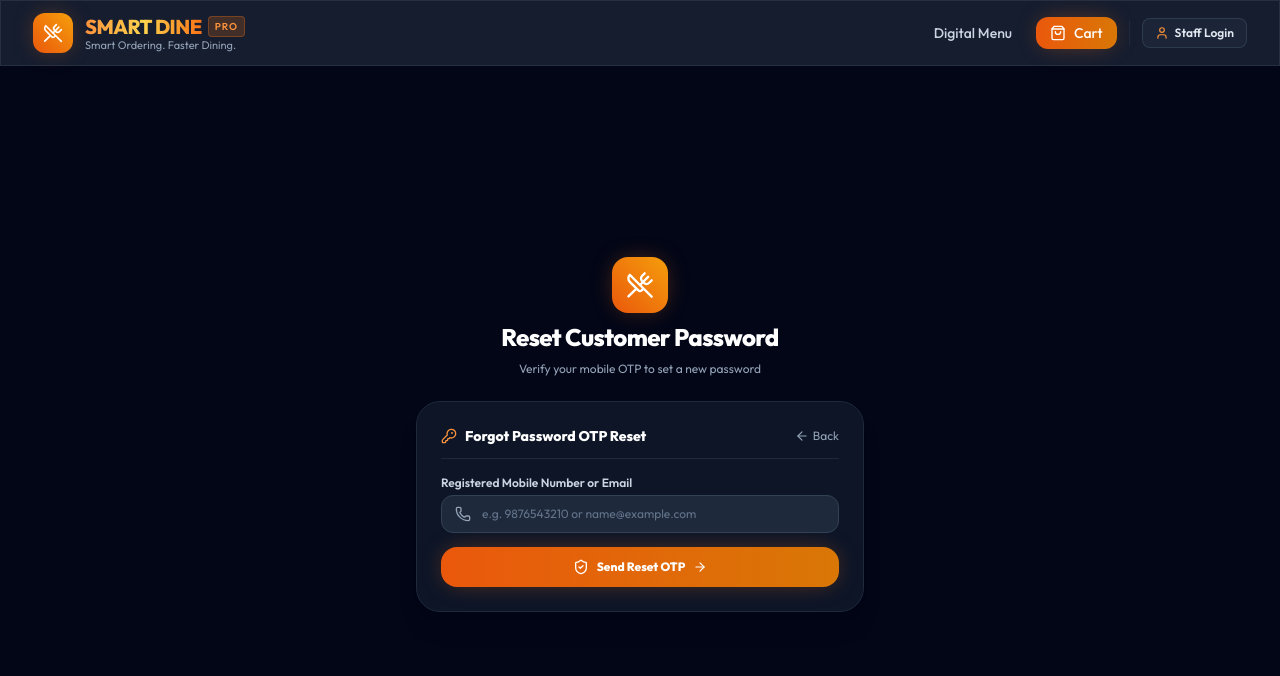
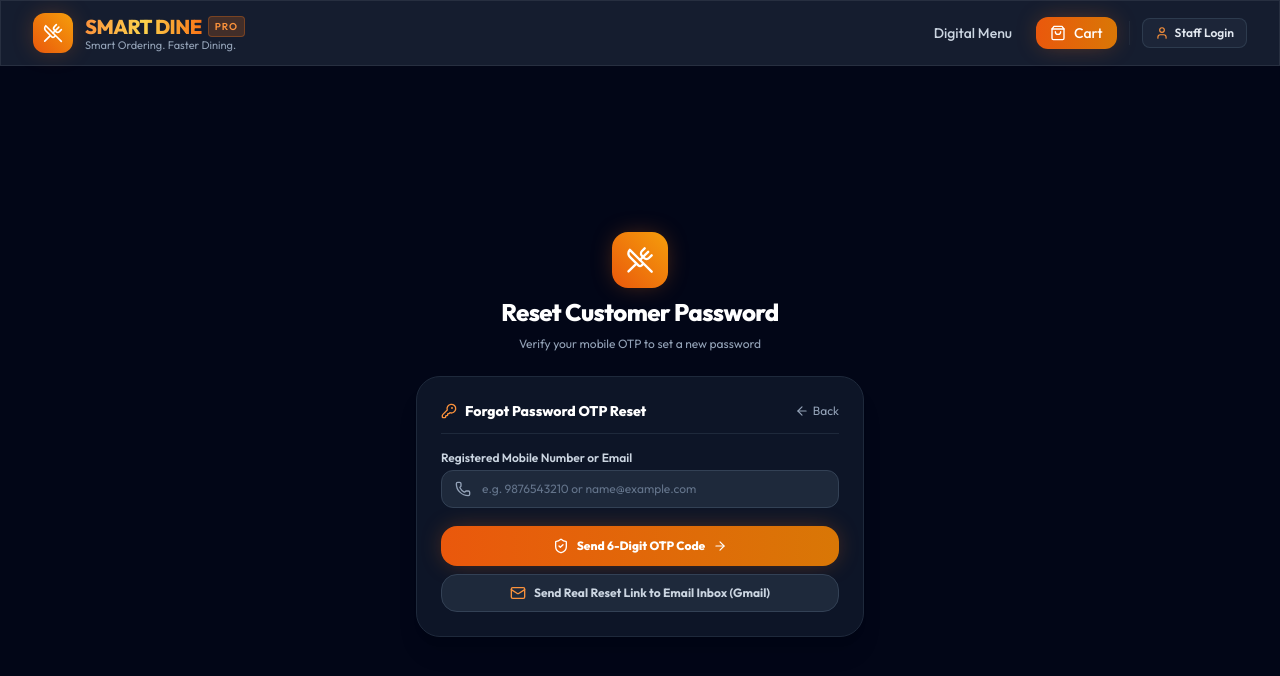
Before and after one commit to SahilShembare/SmartDine1, a React (Vite) app in the folder web/: page /login in a window 1280 px wide. Both pictures are taken after a click on the button "Forgot Password?". Shown: the top 676 px of the page. Built offline with nearby package versions, Linux system fonts and the light colour scheme; no server answers; the database is empty.

Commit message:
feat: add real email password reset support via Firebase Auth

```diff
--- a/web/src/context/AuthContext.jsx
+++ b/web/src/context/AuthContext.jsx
@@ -5,7 +5,8 @@ import {
   signOut,
   onAuthStateChanged,
   createUserWithEmailAndPassword,
-  updateProfile
+  updateProfile,
+  sendPasswordResetEmail
 } from 'firebase/auth';
 
 const AuthContext = createContext();
@@ -89,6 +90,15 @@ export function AuthProvider({ children }) {
     }
   };
 
+  const sendRealResetEmail = async (emailAddress) => {
+    if (isFirebaseConfigured) {
+      await sendPasswordResetEmail(auth, emailAddress);
+      return { success: true, message: 'Password reset link sent to your real email!' };
+    } else {
+      return { success: true, message: 'Simulated email sent' };
+    }
+  };
+
   const resetPasswordWithOtp = async (identifier, newPassword) => {
     // In live or simulated auth, this marks password reset completion
     return { success: true, message: 'Password reset successfully' };
@@ -120,6 +130,7 @@ export function AuthProvider({ children }) {
       loading,
       loginWithEmail,
       registerWithEmail,
+      sendRealResetEmail,
       resetPasswordWithOtp,
       logout,
       demoLogin,
--- a/web/src/pages/Login.jsx
+++ b/web/src/pages/Login.jsx
@@ -26,7 +26,7 @@ export default function Login() {
   const navigate = useNavigate();
   const location = useLocation();
   const [searchParams] = useSearchParams();
-  const { loginWithEmail, registerWithEmail, resetPasswordWithOtp } = useAuth();
+  const { loginWithEmail, registerWithEmail, sendRealResetEmail, resetPasswordWithOtp } = useAuth();
   const { currentTable, setTableSession } = useTableOrder();
 
   // URL params
@@ -133,6 +133,27 @@ export default function Login() {
       navigate(from);
     } catch (err) {
       setError(err.message || 'Failed to complete registration.');
+    } finally {
+      setLoading(false);
+    }
+  };
+
+  // Handle Send Real Email Password Reset via Firebase Mail Service
+  const handleSendRealEmailReset = async (e) => {
+    e?.preventDefault?.();
+    setError('');
+    setSuccessMsg('');
+    if (!forgotIdentifier.trim() || !forgotIdentifier.includes('@')) {
+      setError('Please enter a valid email address (e.g. name@gmail.com) to receive real inbox email.');
+      return;
+    }
+
+    setLoading(true);
+    try {
+      await sendRealResetEmail(forgotIdentifier.trim());
+      setSuccessMsg(`📧 Real password reset link has been dispatched to ${forgotIdentifier}! Please check your Inbox / Spam folder.`);
+    } catch (err) {
+      setError(err.message || 'Failed to send real reset email. Make sure the email is registered in Firebase.');
     } finally {
       setLoading(false);
     }
@@ -387,14 +408,27 @@ export default function Login() {
                     </div>
                   </div>
 
+                  <div className="space-y-2 pt-1">
                     <button
                       type="submit"
+                      disabled={loading}
                       className="w-full py-3 rounded-2xl bg-gradient-to-r from-orange-600 to-amber-600 hover:from-orange-500 hover:to-amber-500 text-white font-extrabold text-xs shadow-glow transition active:scale-95 flex items-center justify-center gap-2"
                     >
                       <ShieldCheck className="w-4 h-4" />
-                    <span>Send Reset OTP</span>
+                      <span>Send 6-Digit OTP Code</span>
                       <ArrowRight className="w-3.5 h-3.5" />
                     </button>
+
+                    <button
+                      type="button"
+                      disabled={loading}
+                      onClick={handleSendRealEmailReset}
+                      className="w-full py-2.5 rounded-2xl bg-slate-800 hover:bg-slate-700 border border-slate-700 text-slate-300 hover:text-white font-bold text-xs transition flex items-center justify-center gap-2"
+                    >
+                      <Mail className="w-4 h-4 text-orange-400" />
+                      <span>Send Real Reset Link to Email Inbox (Gmail)</span>
+                    </button>
+                  </div>
                 </form>
               ) : (
                 /* Forgot Step 2: Enter 6-Digit OTP & Set New Password */
```
Lines whose indentation alone changed are shown as unchanged.
